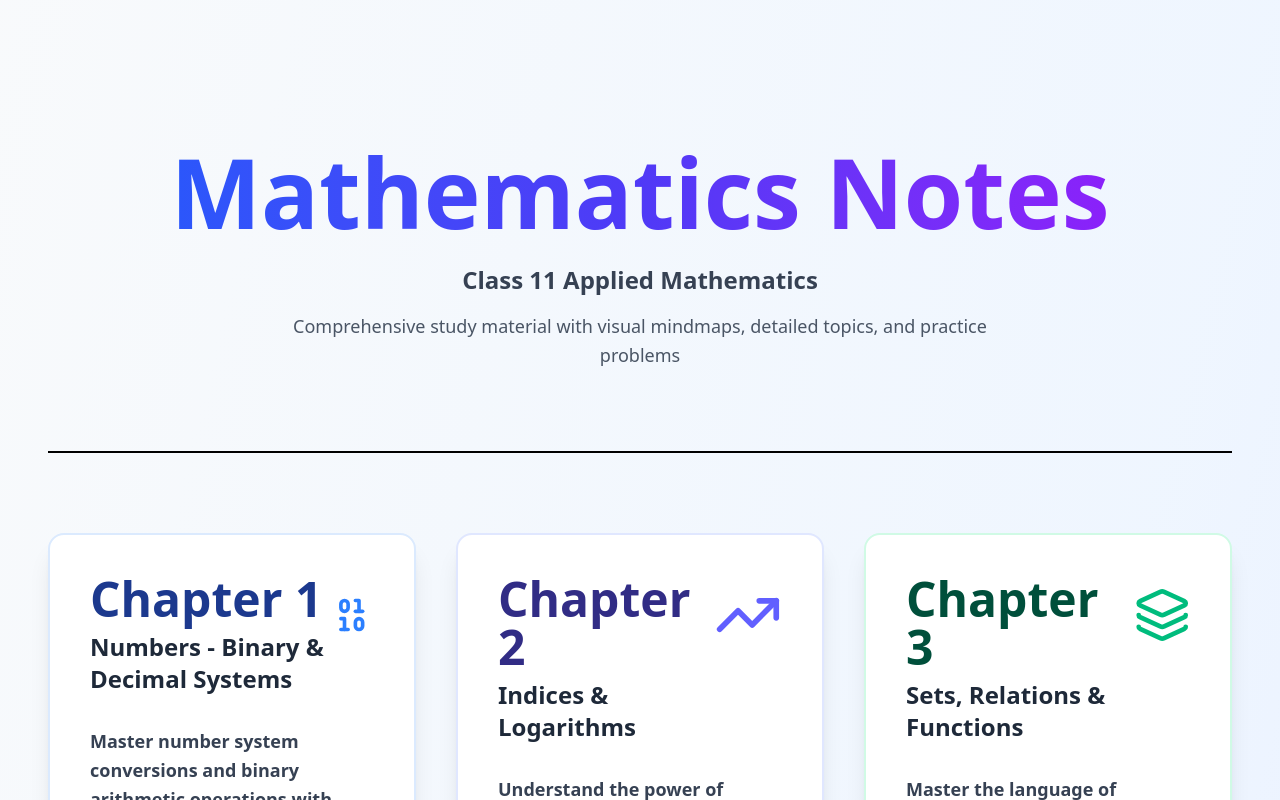
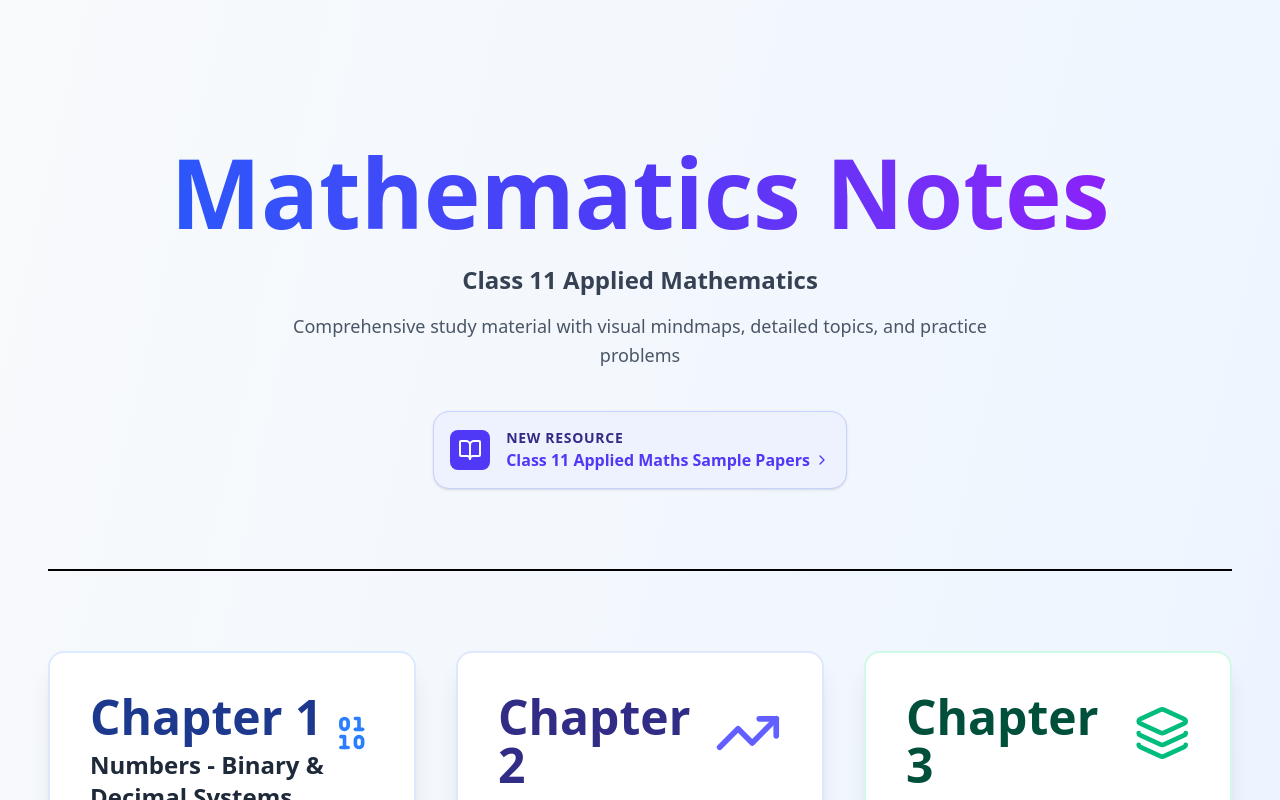
Before and after one commit to himesh220002/notebuilder, a Next.js app: page / in a window 1280 px wide. Shown: the top 800 px of the page. Built offline with nearby package versions, Linux system fonts and the light colour scheme.

Commit message:
feat: Add new applied maths resource link to the homepage and clarify floor function continuity explanation.

```diff
--- a/app/maths11_notes/chapters/chapter7/data.ts
+++ b/app/maths11_notes/chapters/chapter7/data.ts
@@ -46,7 +46,7 @@ export const continuityExamplesData = [
         func: "$f(x) = [x]$",
         type: "step" as const,
         domain: "$\\mathbb{R}$",
-        continuity: "Discontinuous at every integer point ($... -1, 0, 1, 2 ...$). Shows 'Jump Discontinuity'.",
+        continuity: "Discontinuous at every integer. **Critical Note:** For any non-integer $x$, $[x]$ shifts the value to the **LEFT (lower)** integer. Example: $[2.3] = 2$ and $[-1.5] = -2$. (If it shifted right, it would be the Ceiling function).",
         color: "text-blue-700",
         bgColor: "bg-blue-50",
         borderColor: "border-blue-200"
--- a/app/page.tsx
+++ b/app/page.tsx
@@ -14,6 +14,24 @@ export default function Home() {
           <p className="text-lg text-gray-600 max-w-3xl mx-auto leading-relaxed">
             Comprehensive study material with visual mindmaps, detailed topics, and practice problems
           </p>
+
+          <div className="mt-10 inline-flex items-center gap-4 bg-indigo-50 border border-indigo-200 p-4 rounded-2xl shadow-sm hover:shadow-md transition-all group">
+            <div className="bg-indigo-600 p-2 rounded-lg text-white group-hover:scale-110 transition-transform">
+              <BookOpen className="w-6 h-6" />
+            </div>
+            <div className="text-left">
+              <p className="text-sm font-bold text-indigo-900 uppercase tracking-wider">New Resource</p>
+              <a
+                href="https://mycbseguide.com/blog/cbse-class-11-applied-maths-sample-papers/"
+                target="_blank"
+                rel="noopener noreferrer"
+                className="text-indigo-600 font-bold hover:underline flex items-center gap-1"
+              >
+                Class 11 Applied Maths Sample Papers
+                <ChevronRight className="w-4 h-4" />
+              </a>
+            </div>
+          </div>
         </header>
 
         {/* Navigation Cards */}
```
